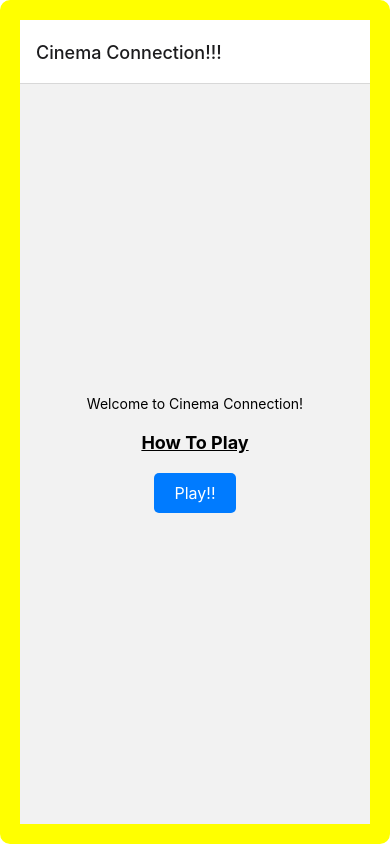
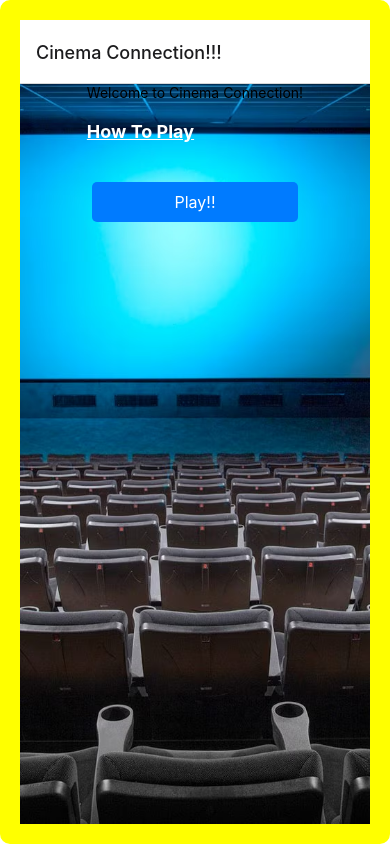
Before and after one commit to Cokely13/CinemaConn, a React Native app: screen /Welcome in a window 390 px wide. Built offline with nearby package versions, Linux system fonts and the light colour scheme.

Commit message:
adding background image

```diff
--- a/client/components/Index.js
+++ b/client/components/Index.js
@@ -13,7 +13,7 @@ const Index = () => {
       <NavigationContainer>
         <Stack.Navigator initialRouteName="Welcome">
           <Stack.Screen name="Welcome" component={WelcomeScreen} options={{ title: 'Cinema Connection!!!' }} />
-          <Stack.Screen name="GameBoard" component={GameBoardScreen} options={{ title: 'Game Board' }} />
+          <Stack.Screen name="GameBoard" component={GameBoardScreen} options={{ title: 'Game Board!' }}  />
         </Stack.Navigator>
       </NavigationContainer>
     </View>
--- a/client/components/WelcomeScreen.js
+++ b/client/components/WelcomeScreen.js
@@ -1,7 +1,7 @@
 
 
 import React from 'react';
-import { View, Text, Button, Alert, TouchableOpacity } from 'react-native'; // Import Alert component
+import { View, Text, Button, Alert, TouchableOpacity, ImageBackground } from 'react-native'; // Import Alert component
 import { styles } from './styles';
 
 const WelcomeScreen = ({ navigation }) => {
@@ -14,14 +14,53 @@ const WelcomeScreen = ({ navigation }) => {
   };
 
   return (
+    <ImageBackground source={require('../../assets/imax.jpg')} style={styles.background} pointerEvents="auto" >
     <View style={styles.container}>
       <Text>Welcome to Cinema Connection!</Text>
       <Text style={styles.howToPlay} onPress={handleHowToPlay}>How To Play</Text>
       <TouchableOpacity style={styles.button} onPress={handleStartGame}><Text style={styles.buttonText}>Play!!</Text></TouchableOpacity>
     </View>
+    </ImageBackground>
+  //   <View style={styles.container}>
+  //   <ImageBackground source={require('../../assets/imax.jpg')} style={styles.background}>
+  //     <Text style={styles.welcomeText}>Welcome to Cinema Connection!</Text>
+  //     <TouchableOpacity style={styles.howToPlay} onPress={handleHowToPlay}>
+  //       <Text style={styles.howToPlay}>How To Play</Text>
+  //     </TouchableOpacity>
+  //     <TouchableOpacity style={styles.playButton} onPress={handleStartGame}>
+  //       <Text style={styles.buttonText}>Play!!</Text>
+  //     </TouchableOpacity>
+  //   </ImageBackground>
+  // </View>
   );
 };
 
 
 
 export default WelcomeScreen;
+
+// import React from 'react';
+// import { View, Text, Button, Alert, TouchableOpacity } from 'react-native'; // Import Alert component
+// import { styles } from './styles';
+
+// const WelcomeScreen = ({ navigation }) => {
+//   const handleStartGame = () => {
+//     navigation.navigate('GameBoard'); // Navigate to the GameBoard screen
+//   };
+
+//   const handleHowToPlay = () => {
+//     Alert.alert('How To Play', 'Select 4 Movies from the Same Actor');
+//   };
+
+//   return (
+//     <View style={styles.container}>
+//       <Text>Welcome to Cinema Connection!</Text>
+//       <Text style={styles.howToPlay} onPress={handleHowToPlay}>How To Play</Text>
+//       <TouchableOpacity style={styles.button} onPress={handleStartGame}><Text style={styles.buttonText}>Play!!</Text></TouchableOpacity>
+//     </View>
+//   );
+// };
+
+
+
+// export default WelcomeScreen;
--- a/client/components/styles.js
+++ b/client/components/styles.js
@@ -14,6 +14,7 @@ export const styles = StyleSheet.create({
       paddingHorizontal: 20,
       borderRadius: 5,
       marginHorizontal: 5,
+      marginTop: 20, // Add marginTop to push the button below the text
     },
     buttonText: {
       color: '#fff',
@@ -43,6 +44,84 @@ export const styles = StyleSheet.create({
       fontWeight: 'bold',
       fontSize: 18,
       textDecorationLine: 'underline', // Add underline to indicate it's clickable
+      color: '#fff', // Add color to make the text visible
     },
+    background: {
+      flex: 1,
+      resizeMode: 'cover', // Ensure the background image covers the entire screen
+      justifyContent: 'center',
+      alignItems: 'center',
+    },
+    container: {
+      flex: 1,
+    },
+    welcomeText: {
+      fontSize: 30,
+      fontWeight: 'bold',
+      color: '#fff', // Text color
+      marginBottom: 20, // Add some margin at the bottom
+    },
+    playButton: {
+      backgroundColor: '#007bff',
+      paddingVertical: 10,
+      paddingHorizontal: 20,
+      borderRadius: 5,
+    },
+    buttonText: {
+      color: '#fff',
+      fontSize: 16,
+      textAlign: 'center',
+    },
+});
 
-});
+// import { StyleSheet } from 'react-native';
+
+// export const styles = StyleSheet.create({
+//   image: {
+//     width: 100,
+//     height: 100,
+//     borderRadius: 10,
+//     borderWidth: 5,
+//     borderColor: 'black',
+//   },
+//     button: {
+//       backgroundColor: '#007bff',
+//       paddingVertical: 10,
+//       paddingHorizontal: 20,
+//       borderRadius: 5,
+//       marginHorizontal: 5,
+//     },
+//     buttonText: {
+//       color: '#fff',
+//       fontSize: 16,
+//       textAlign: 'center',
+//     },
+//     shuffleButton: {
+//       backgroundColor: '#28a745', // Different color for the shuffle button
+//       paddingVertical: 10,
+//       paddingHorizontal: 20,
+//       borderRadius: 5,
+//       marginHorizontal: 5,
+//     },
+//     shuffleButtonText: {
+//       color: '#fff',
+//       fontSize: 16,
+//       textAlign: 'center',
+//     },
+//     container: {
+//       flex: 1,
+//       justifyContent: 'center',
+//       alignItems: 'center',
+//       paddingHorizontal: 20,
+//     },
+//     howToPlay: {
+//       marginVertical: 20,
+//       fontWeight: 'bold',
+//       fontSize: 18,
+//       textDecorationLine: 'underline', // Add underline to indicate it's clickable
+//     },
+//     background: {
+//       flex: 1,
+//     }
+
+// });
```
Also changed, not shown: assets/imax.jpg (added).
